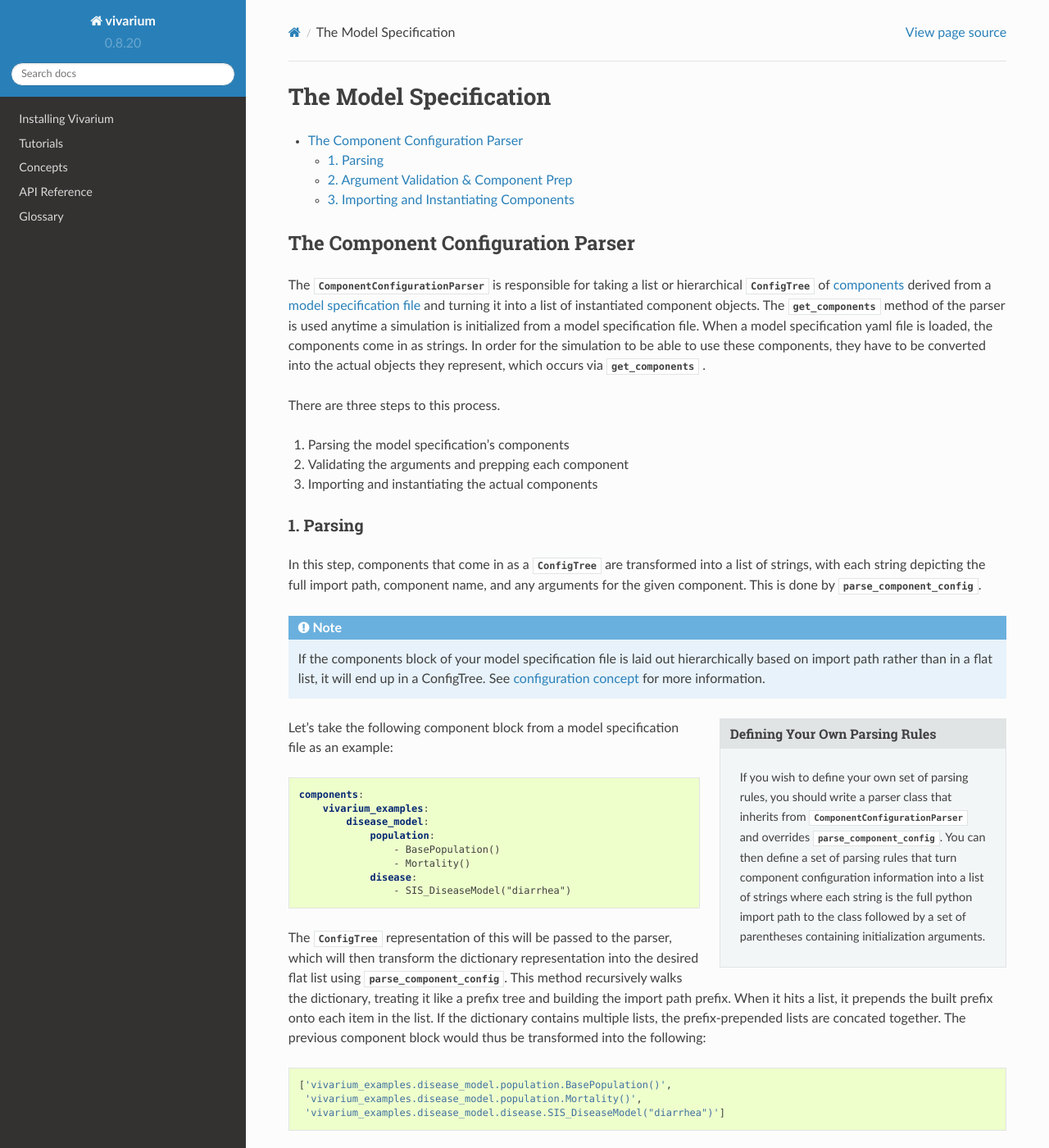
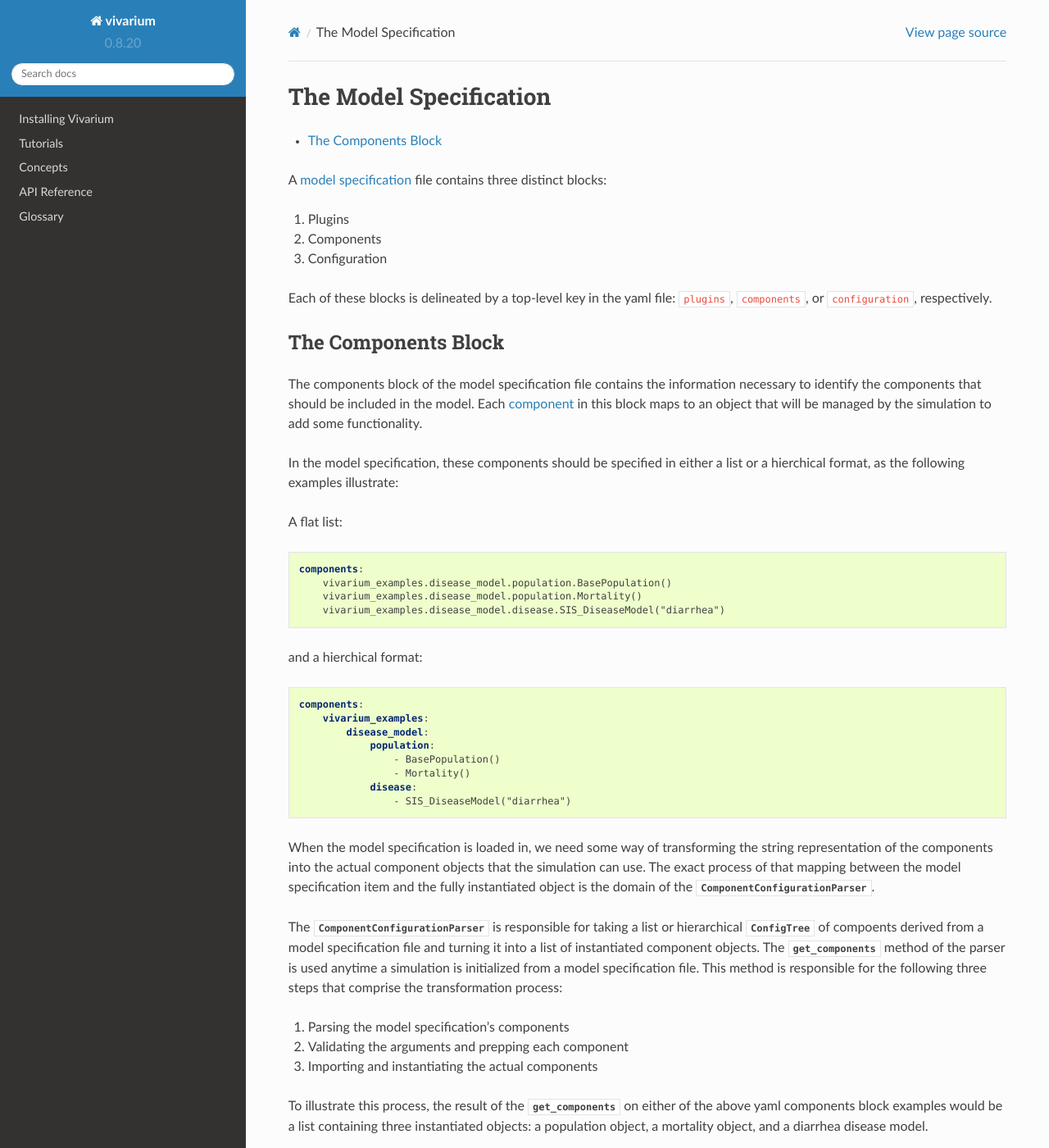
Before and after one commit to ihmeuw/vivarium, a Sphinx documentation site: the page built from docs/source/concepts/model_specification.rst, in a window 1280 px wide and 1400 px high. Shown: the whole window at 82% size. Built offline with Sphinx 7.4.7 and the Read the Docs theme 2.0.0, drawn with Linux system fonts in a browser that asks for light colours; pages that are not in the unit, such as notebooks, are missing from menus; some of the changed text lies outside the part shown.

Commit message:
update tutorial to be less technical

```diff
--- a/docs/source/concepts/model_specification.rst
+++ b/docs/source/concepts/model_specification.rst
@@ -10,53 +10,37 @@ The Model Specification
    :local:
    :backlinks: none
 
+A :term:`model specification <Model specification>` file contains three distinct
+blocks:
 
-The Component Configuration Parser
-----------------------------------
+1. Plugins
+2. Components
+3. Configuration
 
-The :class:`ComponentConfigurationParser <vivarium.framework.components.parser.ComponentConfigurationParser>`
-is responsible for taking a list or hierarchical :class:`ConfigTree <vivarium.ConfigTree>`
-of :term:`components <Component>` derived from a :term:`model specification file <Model Specification>`
-and turning it into a list of instantiated component objects. The
-:meth:`get_components <vivarium.framework.components.parser.ComponentConfigurationParser.get_components>`
-method of the parser is used anytime a simulation is initialized from a
-model specification file. When a model specification yaml file is loaded, the
-components come in as strings. In order for the simulation to be able to use
-these components, they have to be converted into the actual objects they
-represent, which occurs via :meth:`get_components <vivarium.framework.components.parser.ComponentConfigurationParser.get_components>` .
-
-There are three steps to this process.
-
-1. Parsing the model specification's components
-2. Validating the arguments and prepping each component
-3. Importing and instantiating the actual components
+Each of these blocks is delineated by a top-level key in the yaml file:
+``plugins``, ``components``, or ``configuration``, respectively.
 
 
+The Components Block
+--------------------
+The components block of the model specification file contains the information
+necessary to identify the components that should be included in the model. Each
+:term:`component <Component>` in this block maps to an object that will
+be managed by the simulation to add some functionality.
 
-1. Parsing
-+++++++++++
+In the model specification, these components should be specified in either a
+list or a hierchical format, as the following examples illustrate:
 
-In this step, components that come in as a :class:`ConfigTree <vivarium.ConfigTree>`
-are transformed into a list of strings, with each string depicting the full
-import path, component name, and any arguments for the given component. This is
-done by :meth:`parse_component_config <vivarium.framework.components.parser.ComponentConfigurationParser.parse_component_config>`.
+A flat list:
 
-.. note:: If the components block of your model specification file is laid out
-    hierarchically based on import path rather than in a flat list, it will end
-    up in a ConfigTree. See :ref:`configuration concept <configuration_concept>`
-    for more information.
+.. code-block:: yaml
 
-.. sidebar:: Defining Your Own Parsing Rules
+    components:
+        vivarium_examples.disease_model.population.BasePopulation()
+        vivarium_examples.disease_model.population.Mortality()
+        vivarium_examples.disease_model.disease.SIS_DiseaseModel("diarrhea")
 
-    If you wish to define your own set of parsing rules, you should write
-    a parser class that inherits from :class:`ComponentConfigurationParser <vivarium.framework.components.parser.ComponentConfigurationParser>`
-    and overrides :meth:`parse_component_config <vivarium.framework.components.parser.ComponentConfigurationParser.parse_component_config>`.
-    You can then define a set of parsing rules that turn component configuration
-    information into a list of strings where each string is the full python
-    import path to the class followed by a set of parentheses containing
-    initialization arguments.
-
-Let's take the following component block from a model specification file as an example:
+and a hierchical format:
 
 .. code-block:: yaml
 
@@ -69,87 +53,31 @@ Let's take the following component block from a model specification file as an e
                 disease:
                     - SIS_DiseaseModel("diarrhea")
 
-The :class:`ConfigTree <vivarium.ConfigTree>` representation of this will be passed to the
-parser, which will then transform the dictionary representation into the desired flat list using
-:meth:`parse_component_config <vivarium.framework.components.parser.ComponentConfigurationParser.parse_component_config>`.
-This method recursively walks the dictionary, treating it like a prefix tree and building
-the import path prefix. When it hits a list, it prepends the built prefix onto
-each item in the list. If the dictionary contains multiple lists, the
-prefix-prepended lists are concated together. The previous component block would
-thus be transformed into the following:
+When the model specification is loaded in, we need some way of transforming the
+string representation of the components into the actual component objects that
+the simulation can use. The exact process of that mapping between the model
+specification item and the fully instantiated object is the domain of the
+:class:`ComponentConfigurationParser
+<vivarium.framework.components.parser.ComponentConfigurationParser>`.
 
-.. code-block:: python
-
-    ['vivarium_examples.disease_model.population.BasePopulation()',
-     'vivarium_examples.disease_model.population.Mortality()',
-     'vivarium_examples.disease_model.disease.SIS_DiseaseModel("diarrhea")']
-
-Because it is possible to lay out the components block as a list of strings
-already in this format, this first step in this process is actually optional.
-If, for example, your components block looks like this:
-
-.. code-block:: yaml
-
-    components:
-        vivarium_examples.disease_model.population.BasePopulation()
-        vivarium_examples.disease_model.population.Mortality()
-        vivarium_examples.disease_model.disease.SIS_DiseaseModel("diarrhea")
-
-there is no need for this step of parsing. On loading, this block will become a list like so:
-
-.. code-block:: python
-
-    ['vivarium_examples.disease_model.population.BasePopulation()',
-     'vivarium_examples.disease_model.population.Mortality()',
-     'vivarium_examples.disease_model.disease.SIS_DiseaseModel("diarrhea")']
-
-which is already the output format of this parsing step.
+The :class:`ComponentConfigurationParser
+<vivarium.framework.components.parser.ComponentConfigurationParser>`
+is responsible for taking a list or hierarchical :class:`ConfigTree
+<vivarium.ConfigTree>` of compoents derived from a model specification file and
+turning it into a list of instantiated component objects. The
+:meth:`get_components
+<vivarium.framework.components.parser.ComponentConfigurationParser.get_components>`
+method of the parser is used anytime a simulation is initialized from a
+model specification file. This method is responsible for the following three
+steps that comprise the transformation process:
 
 
-2. Argument Validation & Component Prep
-+++++++++++++++++++++++++++++++++++++++
+1. Parsing the model specification's components
+2. Validating the arguments and prepping each component
+3. Importing and instantiating the actual components
 
-The next step in the process, and one that always occurs regardless of whether
-components are specified in the model specification hierarchically or in a list,
-is validating the arguments for each component and transforming them into a form
-that can easily be imported and instantiated in the next step.
-
-The validation of arguments merely checks that all arguments are strings. Any
-components specified through a model specification file are required to take only
-string arguments, and this is enforced here.
-
-The transformation takes the string format that resulted from the parsing of
-the previous step or came directly from the list in the model specification and
-creates a tuple that separates the arguments from the rest.
-
-Let's illustrate this by continuing our example from the previous step. We had
-a list of:
-
-.. code-block:: python
-
-    ['vivarium_examples.disease_model.population.BasePopulation()',
-     'vivarium_examples.disease_model.population.Mortality()',
-     'vivarium_examples.disease_model.disease.SIS_DiseaseModel("diarrhea")']
-
-First we validate that any existing arguments are strings. Here, because our components
-either have no arguments (``BasePopulation`` and ``Mortality``) or have only string
-arguments (``SIS_DiseaseModel``), we pass that validation. Next, we transform this
-list of strings into the list of tuples, resulting in:
-
-.. code-block:: python
-
-    [('vivarium_examples.disease_model.population.BasePopulation', (,)),
-     ('vivarium_examples.disease_model.population.Mortality', (,)),
-     ('vivarium_examples.disease_model.disease.SIS_DiseaseModel', ('diarrhea',))]
-
-This is now a format that can be easily imported and instantiated in the next step.
-
-
-3. Importing and Instantiating Components
-+++++++++++++++++++++++++++++++++++++++++
-
-The final step to get our components into a form the simulation can actually use
-is to instantiate the actual component objects. With our list of tuples containing
-the path to each component and the arguments with which to instantiate each, we
-can import and initialize each component, returning a list now containing the
-actual objects.
+To illustrate this process, the result of the :meth:`get_components
+<vivarium.framework.components.parser.ComponentConfigurationParser.get_components>`
+on either of the above yaml components block examples would be a list containing
+three instantiated objects: a population object, a mortality object, and a
+diarrhea disease model.
```
